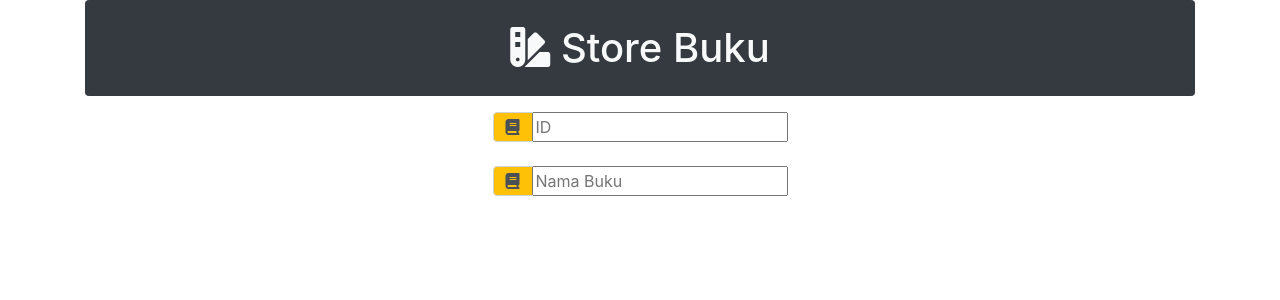
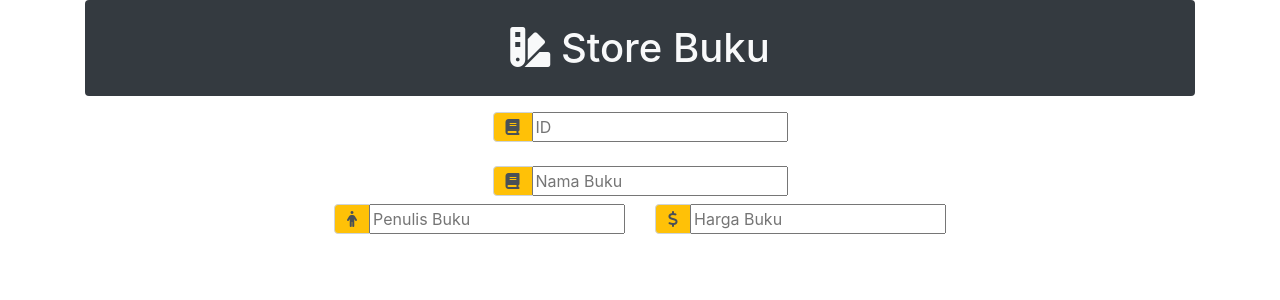
Before and after one commit to Lmaowee/tugas, a PHP site: page / in a window 1280 px wide. Shown: the top 300 px of the page. Run offline with PHP 8.4, Linux system fonts and the light colour scheme; some libraries are stand-ins or nearby versions.

Commit message:
add 2 more textboxes

```diff
--- a/New folder/index.php
+++ b/New folder/index.php
@@ -37,7 +37,18 @@
             <?php inputElement(icon: "<i class='fas fa-book'></i>", placeholder: "Nama Buku", name: "nama_buku", value: ""); ?>
           </div>
       </div>
+      <div class="d-flex justify-content-center">
+        <div class="row">
 
+          <div class="col">
+            <?php inputElement(icon: "<i class='fa-solid fa-person'></i>", placeholder: "Penulis Buku", name: "penulis_buku", value: ""); ?>
+          </div>
+
+          <div class="col">
+            <?php inputElement(icon: "<i class='fas fa-dollar-sign'></i>", placeholder: "Harga Buku", name: "harga_buku", value: ""); ?>
+          </div>
+        </div>
+      </div>
 
         </form>
       </div>
```
